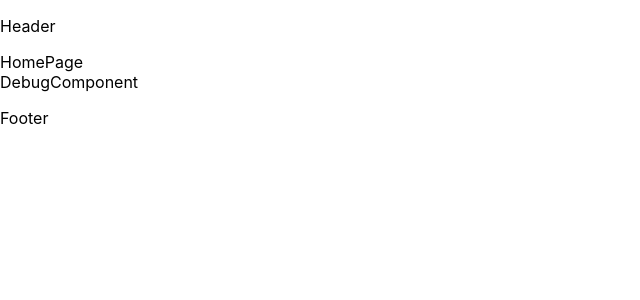
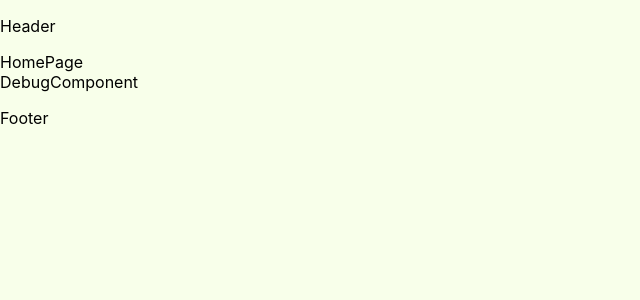
Before and after one commit to Gioele-M/lap4_group_project_client, a React (Create React App) app: page / in a window 1280 px wide. Shown: the top 300 px of the page, without its empty margins (0-640 px from the left). Built offline with nearby package versions, Linux system fonts and the light colour scheme.

Commit message:
start styling for homepage

```diff
--- a/src/Pages/HomePage/index.jsx
+++ b/src/Pages/HomePage/index.jsx
@@ -1,7 +1,9 @@
 import React from 'react'
+import "./styles.css";
 
 function HomePage() {
   return (
+    // navbar comp
     <div>HomePage</div>
   )
 }
--- /dev/null
+++ b/src/Pages/HomePage/styles.css
@@ -0,0 +1,4 @@
+body{
+
+    background-color: rgb(248, 255, 234);
+}
```
